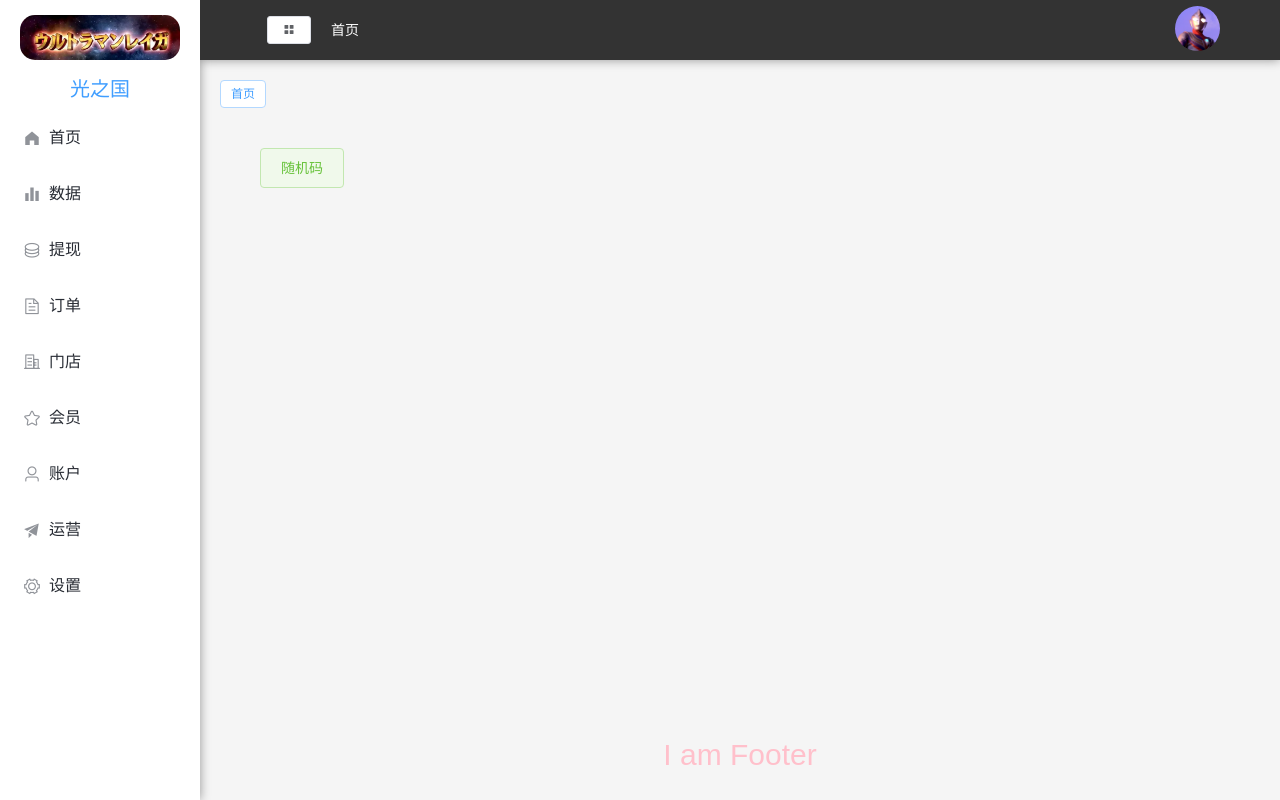
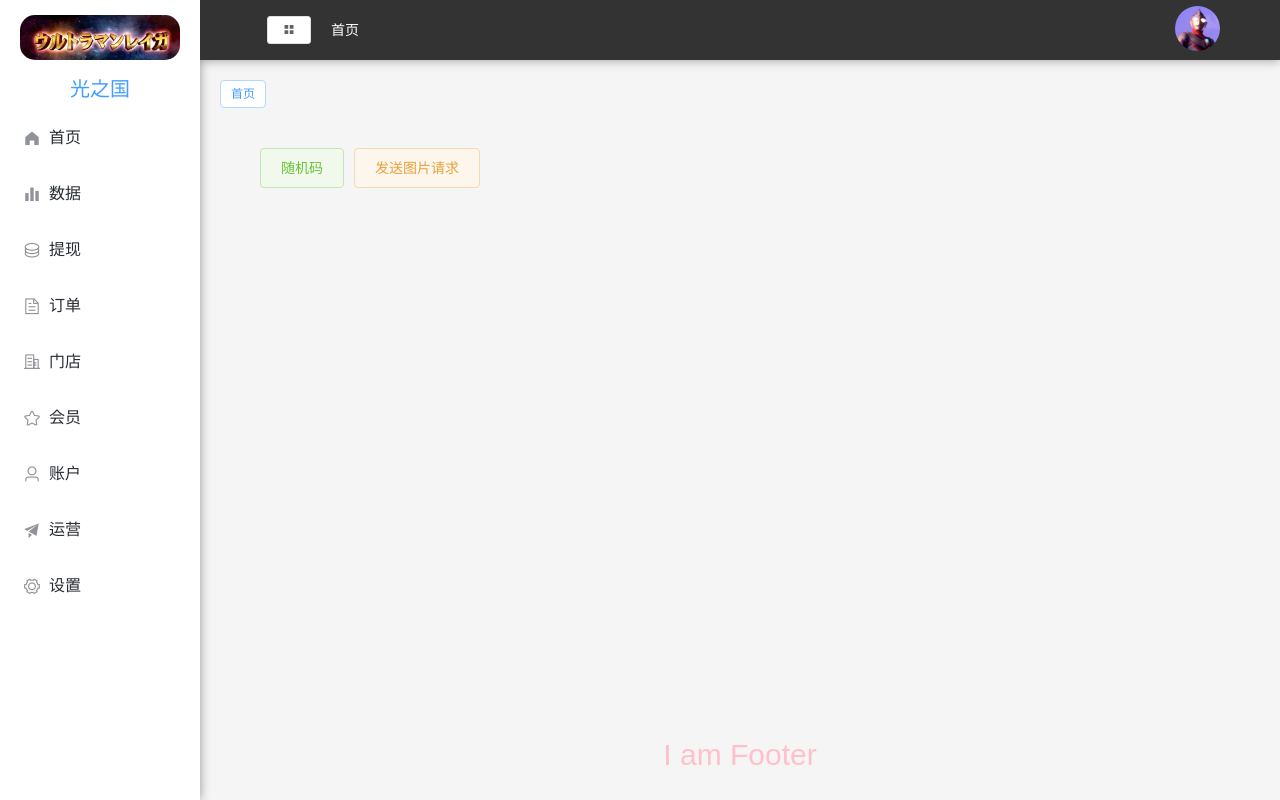
Before and after one commit to Moore-K2/cuoguoguo, a Vue app: page /order in a window 1280 px wide. Built offline with nearby package versions, Linux system fonts and the light colour scheme.

Commit message:
实现了axios二次封装的应用

```diff
--- a/src/components/SwiperDemo.vue
+++ b/src/components/SwiperDemo.vue
@@ -35,7 +35,7 @@ export default {
   async created() {
     // const res = await axios.get("http://localhost:5000/images");
     const res = await axios.get("http://localhost:8080/moore/images");
-    console.log("图像数据为：", res.data);
+    console.log("图像数据为：", res);
     this.banners = res.data;
   },
   // 这儿本来是mounted()、但只能显示一张图片、是因为created()是异步请求，而mounted是同步的生命周期、
--- a/src/utils/request.js
+++ b/src/utils/request.js
@@ -1,7 +1,7 @@
 import axios from "axios";
 
 const instance = axios.create({
-    baseURL: "", // baseURL会在发送请求时拼接在url参数前面
+    baseURL: "http://localhost:8080/", // baseURL会在发送请求时拼接在url参数前面 ;ulr = baseURL + request url
     timeout: 5000
 })
 
@@ -9,9 +9,10 @@ const instance = axios.create({
 // 我们可以在它里面为请求添加一些自定义的内容
 instance.interceptors.request.use(
     function(config) {
-        console.group("全局请求拦截")
-        console.log(config)
-        console.groupEnd()
+        // console.group("全局请求拦截")
+        // console.log(config)
+        // console.groupEnd()
+        // 请求前要做的事情写在下方
         return config
     },
     function(err) {
@@ -22,9 +23,9 @@ instance.interceptors.request.use(
 // 响应拦截
 instance.interceptors.response.use(
     function(response) {
-        console.group("全局响应拦截")
-        console.log(response);
-        console.groupEnd()
+        // console.group("全局响应拦截")
+        // console.log(response);
+        // console.groupEnd()
         return response
     },
     function(err) {
--- a/src/views/order/Index.vue
+++ b/src/views/order/Index.vue
@@ -2,12 +2,14 @@
   <div>
     <div class="container">
       <el-button type="success" plain @click="displayCode">随机码</el-button>
+      <el-button type="warning" plain @click="send">发送图片请求</el-button>
       <h1>{{ result }}</h1>
     </div>
   </div>
 </template>
 
 <script>
+import { get } from "@/utils/request.js";
 export default {
   name: "Index",
   data() {
@@ -26,6 +28,16 @@ export default {
       }
       return this.result;
     },
+    // 发送图片请求
+    send() {
+      // get是二次封装的方法。 url = baseURL + request url
+      get("moore/images", {}).then((res) => {
+        console.log(res.data);
+      });
+    },
+  },
+  created() {
+    // 测试axios二次封装的实例
   },
 };
 </script>
```
